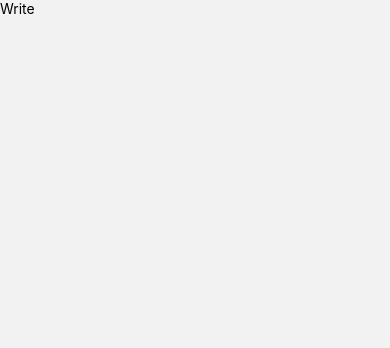
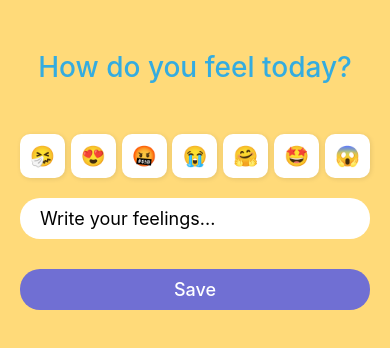
Before and after one commit to eunbyulcheon/React_Native_practice_III, a React Native app: screen /Write in a window 390 px wide. Shown: the top 348 px of the page. Built offline with nearby package versions, Linux system fonts and the light colour scheme.

Commit message:
Added: Entry page initial setup

```diff
--- a/package.json
+++ b/package.json
@@ -11,6 +11,8 @@
   "dependencies": {
     "@react-navigation/native": "^6.1.5",
     "@react-navigation/native-stack": "^6.9.11",
+    "@types/styled-components": "^5.1.26",
+    "@types/styled-components-react-native": "^5.2.1",
     "expo": "~48.0.4",
     "expo-splash-screen": "~0.18.1",
     "expo-status-bar": "~1.4.4",
--- a/screens/Home.js
+++ b/screens/Home.js
@@ -16,7 +16,7 @@ const Home = ({ navigation: { navigate } }) => {
 
 const View = styled.View`
 	flex: 1;
-	padding: 0px 50px;
+	padding: 0px 20px;
 	padding-top: 100px;
 	background-color: ${colors.bgColor};
 `;
@@ -36,11 +36,8 @@ const Btn = styled.TouchableOpacity`
 	border-radius: 40px;
 	justify-content: center;
 	align-items: center;
+	box-shadow: 1px 1px 5px rgba(0, 0, 0, 0.3);
 	background-color: ${colors.btnColor};
 `;
 
-const BtnText = styled.Text`
-	color: #fff;
-`;
-
 export default Home;
--- a/screens/Write.js
+++ b/screens/Write.js
@@ -1,16 +1,103 @@
-import React from 'react';
+import React, { useState } from 'react';
+import { Alert } from 'react-native';
 import styled from 'styled-components/native';
+import colors from '../colors';
+
+const emotions = ['🤧', '😍', '🤬', '😭', '🤗', '🤩', '😱'];
 
 const Write = () => {
+	const [selectedEmotion, setEmotion] = useState(null);
+	const [feelings, setFeelings] = useState('');
+
+	const onChangeText = (text) => setFeelings(text);
+	const onEmotionPress = (face) => setEmotion(face);
+	const onSubmit = () => {
+		if (feelings === '' || selectedEmotion === null) {
+			return Alert.alert('Please complete the form.');
+		}
+	};
+
 	return (
 		<View>
-			<Text>Write</Text>
+			<Title>How do you feel today?</Title>
+			<Emotions>
+				{emotions.map((emotion, index) => (
+					<Emotion
+						selected={emotion === selectedEmotion}
+						onPress={() => onEmotionPress(emotion)}
+						key={index}
+					>
+						<EmotionText>{emotion}</EmotionText>
+					</Emotion>
+				))}
+			</Emotions>
+
+			<TextInput
+				onSubmitEditing={onSubmit}
+				value={feelings}
+				onChangeText={onChangeText}
+				returnKeyType="done"
+				placeholder="Write your feelings..."
+			/>
+			<Btn onPress={onSubmit}>
+				<BtnText>Save</BtnText>
+			</Btn>
 		</View>
 	);
 };
 
-const View = styled.View``;
+const View = styled.View`
+	flex: 1;
+	padding: 0px 20px;
+	background-color: ${colors.bgColor};
+`;
 
-const Text = styled.Text``;
+const Title = styled.Text`
+	margin: 50px 0px;
+	text-align: center;
+	color: ${colors.textColor};
+	font-size: 28px;
+	font-weight: 500;
+`;
+
+const Emotions = styled.View`
+	flex-direction: row;
+	justify-content: space-between;
+	margin-bottom: 20px;
+`;
+
+const EmotionText = styled.Text`
+	font-size: 20px;
+`;
+
+const Emotion = styled.TouchableOpacity`
+	padding: 10px;
+	border-radius: 10px;
+	overflow: hidden;
+	box-shadow: 1px 1px 5px rgba(0, 0, 0, 0.1);
+	background-color: ${(props) => (props.selected ? colors.btnColor : '#fff')};
+`;
+
+const TextInput = styled.TextInput`
+	padding: 10px 20px;
+	border-radius: 20px;
+	background-color: #fff;
+	font-size: 18px;
+`;
+
+const Btn = styled.TouchableOpacity`
+	width: 100%;
+	margin-top: 30px;
+	padding: 10px 20px;
+	border-radius: 20px;
+	align-items: center;
+	background-color: ${colors.btnColor};
+`;
+
+const BtnText = styled.Text`
+	color: #fff;
+	font-size: 18px;
+	font-weight: 500;
+`;
 
 export default Write;
```
Also changed, not shown: 1 other file (tests, documents, lock files or other folders).
